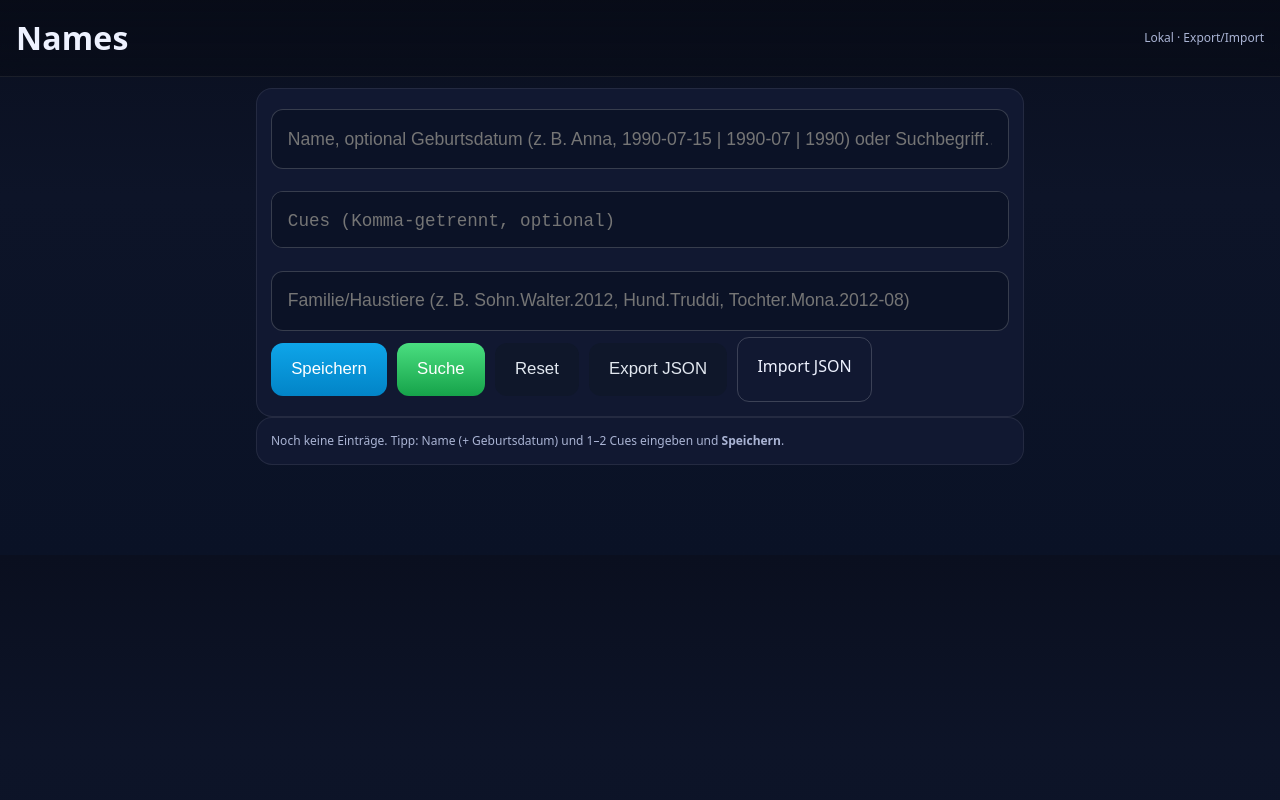
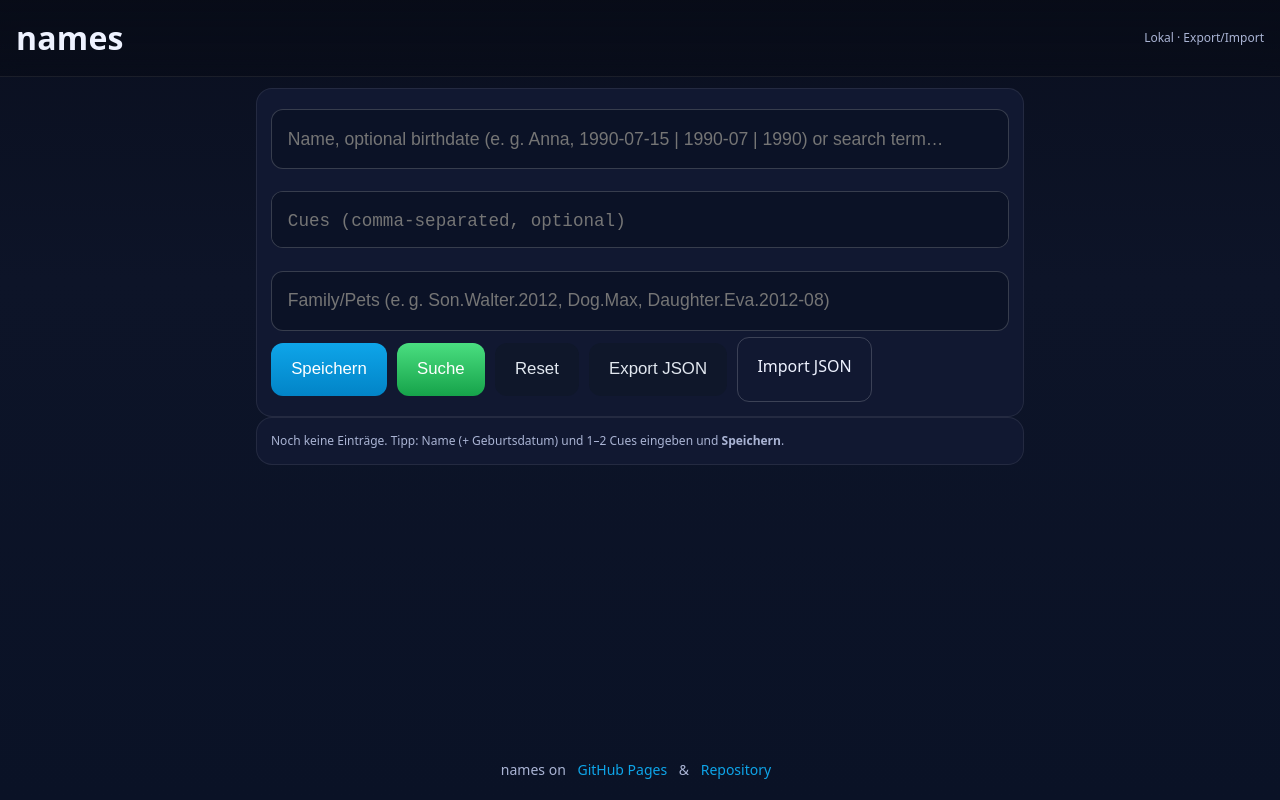
Before and after one commit to jerik/names, a plain HTML site: page index.html in a window 1280 px wide. Drawn offline with Linux system fonts and the light colour scheme.

Commit message:
small layout fixes, description in english, links to github repo and pages

```diff
--- a/index.html
+++ b/index.html
@@ -3,15 +3,15 @@
 <head>
   <meta charset="utf-8" />
   <meta name="viewport" content="width=device-width, initial-scale=1" />
-  <title>Names — MVP</title>
+  <title>names</title>
   <style>
     :root{--brand:#0ea5e9;--ok:#4ade80;--bg:#0b1020;--card:#111831;--ink:#eef2ff;--muted:#aab4d4;--blue:#60a5fa;--green:#22c55e;--yellow:#f59e0b;--red:#ef4444}
     *{box-sizing:border-box}
-    body{margin:0;background:linear-gradient(180deg,#0a0f1f,#0d1428 35%,#0a1226);color:var(--ink);font:16px/1.5 system-ui,-apple-system,Segoe UI,Roboto,Arial}
+    body{margin:0;background:linear-gradient(180deg,#0a0f1f,#0d1428 35%,#0a1226);color:var(--ink);font:16px/1.5 system-ui,-apple-system,Segoe UI,Roboto,Arial;display:flex;flex-direction:column;min-height:100vh}
     header{position:fixed;top:0;left:0;right:0;z-index:10;backdrop-filter:blur(8px);background:linear-gradient(180deg,rgba(8,12,24,.98),rgba(8,12,24,.7));border-bottom:1px solid rgba(255,255,255,.08)}
     .bar{display:flex;justify-content:space-between;align-items:center;padding:14px 16px}
     h1{margin:0;font-weight:800;letter-spacing:.2px}
-    .wrap{max-width:800px;margin:0 auto;padding:88px 16px 90px}
+    .wrap{max-width:800px;margin:0 auto;padding:88px 16px 90px;flex:1}
 
     input, textarea{width:100%;padding:1.05em .9em;margin:.35em 0;font-size:1.1em;border-radius:12px;border:1px solid rgba(255,255,255,.18);background:#0b1226;color:var(--ink);outline:none;resize:none}
     input:focus, textarea:focus{border-color:var(--brand);box-shadow:0 0 0 4px rgba(14,165,233,.25)}
@@ -47,12 +47,15 @@
     .hint{font-size:12px;color:var(--muted)}
     .toast{position:fixed;left:50%;bottom:18px;transform:translateX(-50%);background:#0b1226;border:1px solid rgba(255,255,255,.18);padding:10px 14px;border-radius:12px;box-shadow:0 12px 30px rgba(0,0,0,.35);opacity:0;pointer-events:none;transition:.25s}
     .toast.show{opacity:1}
+
+    footer{padding:20px;text-align:center;font-size:14px;color:var(--muted)}
+    footer a{color:var(--brand);text-decoration:none;margin:0 8px}
   </style>
 </head>
 <body>
   <header>
     <div class="bar">
-      <h1>Names</h1>
+      <h1>names</h1>
       <div class="hint">Lokal · Export/Import</div>
     </div>
   </header>
@@ -60,9 +63,9 @@
   <main class="wrap">
     <section class="card" aria-label="Eingabebereich">
       <div class="row">
-        <input id="field1" placeholder="Name, optional Geburtsdatum (z. B. Anna, 1990-07-15 | 1990-07 | 1990) oder Suchbegriff…" autocomplete="off" />
-        <textarea id="field2" rows="1" placeholder="Cues (Komma-getrennt, optional)" autocomplete="off"></textarea>
-        <input id="field3" placeholder="Familie/Haustiere (z. B. Sohn.Walter.2012, Hund.Truddi, Tochter.Mona.2012-08)" autocomplete="off" />
+        <input id="field1" placeholder="Name, optional birthdate (e. g. Anna, 1990-07-15 | 1990-07 | 1990) or search term…" autocomplete="off" />
+        <textarea id="field2" rows="1" placeholder="Cues (comma-separated, optional)" autocomplete="off"></textarea>
+        <input id="field3" placeholder="Family/Pets (e. g. Son.Walter.2012, Dog.Max, Daughter.Eva.2012-08)" autocomplete="off" />
       </div>
       <div class="row">
         <button id="save">Speichern</button>
@@ -81,6 +84,13 @@
       <div id="empty" class="hint">Noch keine Einträge. Tipp: Name (+ Geburtsdatum) und 1–2 Cues eingeben und <b>Speichern</b>.</div>
     </section>
   </main>
+
+  <footer>
+	names on
+    <a href="https://jerik.github.io/names/">GitHub Pages</a>
+    &amp;
+    <a href="https://github.com/jerik/names" target="_blank">Repository</a>
+  </footer>
 
   <div id="toast" class="toast" role="status" aria-live="polite"></div>
 
```
